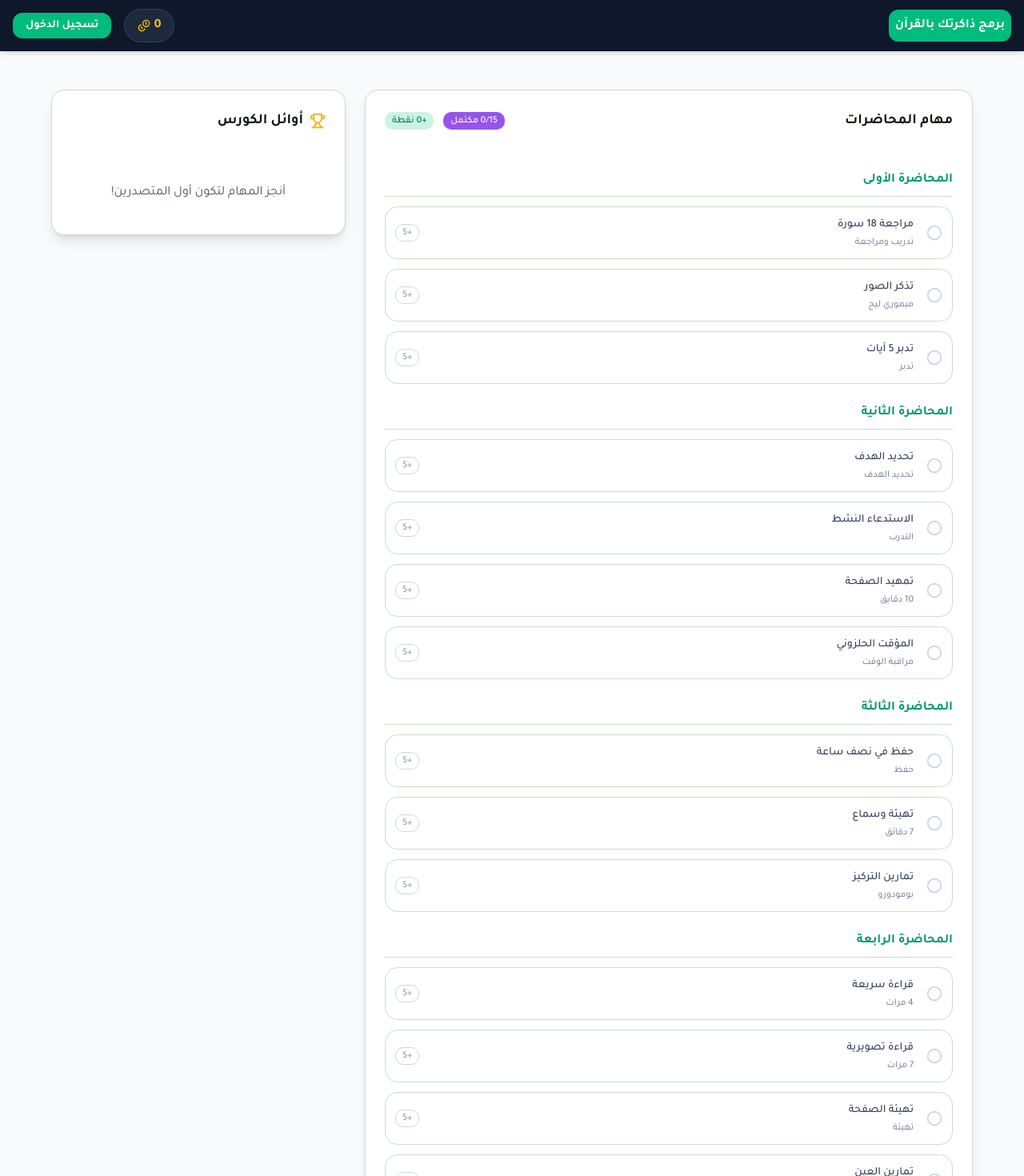
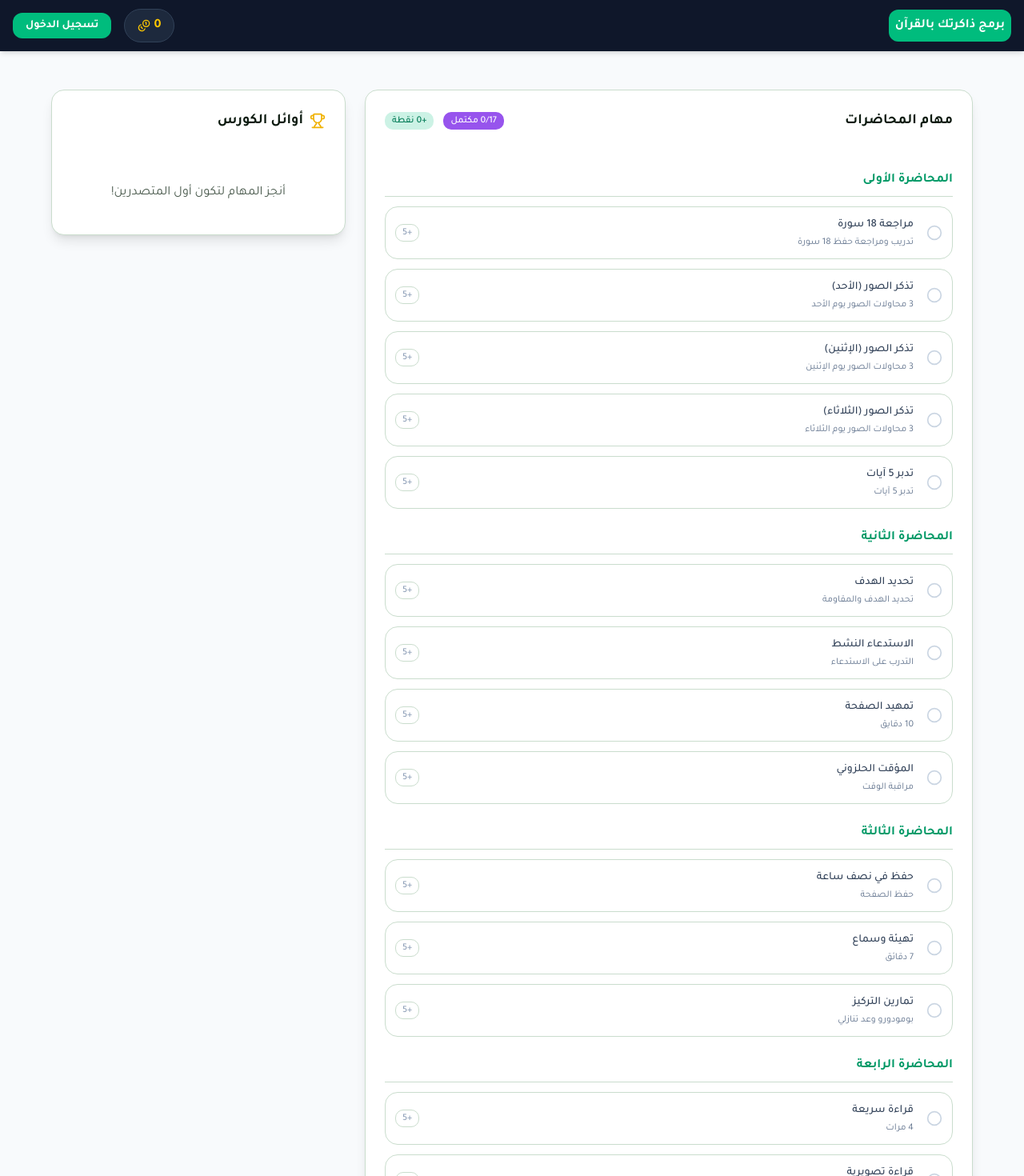
Before and after one commit to sohilalotfy000-glitch/quran-platform., a Next.js app: page / in a window 1280 px wide. Shown: the top 1470 px of the page at 80% size. Built offline with nearby package versions, Linux system fonts and the light colour scheme; no server answers.

Commit message:
Update tasks-card.tsx

```diff
--- a/components/dashboard/tasks-card.tsx
+++ b/components/dashboard/tasks-card.tsx
@@ -1,6 +1,6 @@
 
+// @ts-nocheck
 "use client"
-// @ts-nocheck
 import { useState, useEffect } from "react"
 import { Card, CardContent, CardHeader, CardTitle } from "@/components/ui/card"
 import { Badge } from "@/components/ui/badge"
@@ -9,21 +9,30 @@ import { saveProgress } from "@/app/actions"
 import { useUser } from "@clerk/nextjs"
 
 const lectureTasksData =[
-  { id: "l1_1", lectureGroup: "المحاضرة الأولى", title: "مراجعة 18 سورة", description: "تدريب ومراجعة", xp: 5, completed: false },
-  { id: "l1_2", lectureGroup: "المحاضرة الأولى", title: "تذكر الصور", description: "ميموري ليج", xp: 5, completed: false },
-  { id: "l1_3", lectureGroup: "المحاضرة الأولى", title: "تدبر 5 آيات", description: "تدبر", xp: 5, completed: false },
-  { id: "l2_1", lectureGroup: "المحاضرة الثانية", title: "تحديد الهدف", description: "تحديد الهدف", xp: 5, completed: false },
-  { id: "l2_2", lectureGroup: "المحاضرة الثانية", title: "الاستدعاء النشط", description: "التدرب", xp: 5, completed: false },
+  // المحاضرة الأولى
+  { id: "l1_1", lectureGroup: "المحاضرة الأولى", title: "مراجعة 18 سورة", description: "تدريب ومراجعة حفظ 18 سورة", xp: 5, completed: false },
+  { id: "l1_sun", lectureGroup: "المحاضرة الأولى", title: "تذكر الصور (الأحد)", description: "3 محاولات الصور يوم الأحد", xp: 5, completed: false },
+  { id: "l1_mon", lectureGroup: "المحاضرة الأولى", title: "تذكر الصور (الإثنين)", description: "3 محاولات الصور يوم الإثنين", xp: 5, completed: false },
+  { id: "l1_tue", lectureGroup: "المحاضرة الأولى", title: "تذكر الصور (الثلاثاء)", description: "3 محاولات الصور يوم الثلاثاء", xp: 5, completed: false },
+  { id: "l1_3", lectureGroup: "المحاضرة الأولى", title: "تدبر 5 آيات", description: "تدبر 5 آيات", xp: 5, completed: false },
+
+  // المحاضرة الثانية
+  { id: "l2_1", lectureGroup: "المحاضرة الثانية", title: "تحديد الهدف", description: "تحديد الهدف والمقاومة", xp: 5, completed: false },
+  { id: "l2_2", lectureGroup: "المحاضرة الثانية", title: "الاستدعاء النشط", description: "التدرب على الاستدعاء", xp: 5, completed: false },
   { id: "l2_3", lectureGroup: "المحاضرة الثانية", title: "تمهيد الصفحة", description: "10 دقايق", xp: 5, completed: false },
   { id: "l2_4", lectureGroup: "المحاضرة الثانية", title: "المؤقت الحلزوني", description: "مراقبة الوقت", xp: 5, completed: false },
-  { id: "l3_1", lectureGroup: "المحاضرة الثالثة", title: "حفظ في نصف ساعة", description: "حفظ", xp: 5, completed: false },
+
+  // المحاضرة الثالثة
+  { id: "l3_1", lectureGroup: "المحاضرة الثالثة", title: "حفظ في نصف ساعة", description: "حفظ الصفحة", xp: 5, completed: false },
   { id: "l3_2", lectureGroup: "المحاضرة الثالثة", title: "تهيئة وسماع", description: "7 دقائق", xp: 5, completed: false },
-  { id: "l3_3", lectureGroup: "المحاضرة الثالثة", title: "تمارين التركيز", description: "بومودورو", xp: 5, completed: false },
+  { id: "l3_3", lectureGroup: "المحاضرة الثالثة", title: "تمارين التركيز", description: "بومودورو وعد تنازلي", xp: 5, completed: false },
+
+  // المحاضرة الرابعة
   { id: "l4_1", lectureGroup: "المحاضرة الرابعة", title: "قراءة سريعة", description: "4 مرات", xp: 5, completed: false },
   { id: "l4_2", lectureGroup: "المحاضرة الرابعة", title: "قراءة تصويرية", description: "7 مرات", xp: 5, completed: false },
   { id: "l4_3", lectureGroup: "المحاضرة الرابعة", title: "تهيئة الصفحة", description: "تهيئة", xp: 5, completed: false },
   { id: "l4_4", lectureGroup: "المحاضرة الرابعة", title: "تمارين العين", description: "تمارين", xp: 5, completed: false },
-  { id: "l4_5", lectureGroup: "المحاضرة الرابعة", title: "حفظ صفحة", description: "20 دقيقة", xp: 5, completed: false }
+  { id: "l4_5", lectureGroup: "المحاضرة الرابعة", title: "حفظ صفحة", description: "في اقل من 20 دقيقة", xp: 5, completed: false }
 ];
 
 export function TasksCard({ type }: { type: "daily" | "lecture" }) {
@@ -33,28 +42,28 @@ export function TasksCard({ type }: { type: "daily" | "lecture" }) {
 
   useEffect(() => {
     setMounted(true);
-    const saved = localStorage.getItem("quran-tasks-final-v6");
+    // غيرنا اسم الذاكرة عشان يقرأ المهام الجديدة وميلخبطش
+    const saved = localStorage.getItem("quran-tasks-final-v7");
     if (saved) setTasks(JSON.parse(saved));
   },[]);
 
   if (type === "daily" || !mounted) return null;
 
   const toggleTask = async (taskId: string) => {
-    const newTasks = tasks.map(t => t.id === taskId ? { ...t, completed: !t.completed } : t);
+    const newTasks = tasks.map((t: any) => t.id === taskId ? { ...t, completed: !t.completed } : t);
     setTasks(newTasks);
-    localStorage.setItem("quran-tasks-final-v6", JSON.stringify(newTasks));
+    localStorage.setItem("quran-tasks-final-v7", JSON.stringify(newTasks));
 
-    // إرسال البطاقة مع النقط
     if (isSignedIn && user) {
-      const totalXP = newTasks.filter(t => t.completed).reduce((acc, t) => acc + t.xp, 0);
+      const totalXP = newTasks.filter((t: any) => t.completed).reduce((acc: number, t: any) => acc + t.xp, 0);
       await saveProgress(newTasks, totalXP, user.id, user.firstName || "طالب", user.imageUrl || "");
     }
   };
 
-  const completedCount = tasks.filter(t => t.completed).length;
-  const totalXP = tasks.filter(t => t.completed).reduce((acc, t) => acc + t.xp, 0);
+  const completedCount = tasks.filter((t: any) => t.completed).length;
+  const totalXP = tasks.filter((t: any) => t.completed).reduce((acc: number, t: any) => acc + t.xp, 0);
 
-  const groupedTasks = tasks.reduce((acc, task) => {
+  const groupedTasks = tasks.reduce((acc: any, task: any) => {
     if (!acc[task.lectureGroup]) acc[task.lectureGroup] = [];
     acc[task.lectureGroup].push(task);
     return acc;
@@ -73,7 +82,7 @@ export function TasksCard({ type }: { type: "daily" | "lecture" }) {
       </CardHeader>
       <CardContent>
         <div className="space-y-6">
-          {Object.entries(groupedTasks).map(([groupName, groupTasks]) => (
+          {Object.entries(groupedTasks).map(([groupName, groupTasks]:[string, any]) => (
             <div key={groupName} className="space-y-3">
               <h3 className="font-bold text-emerald-600 border-b pb-2">{groupName}</h3>
               {groupTasks.map((task: any) => (
```
